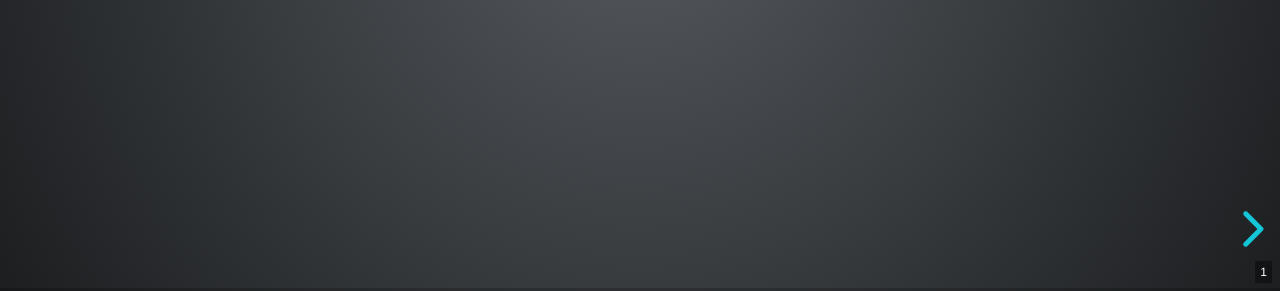
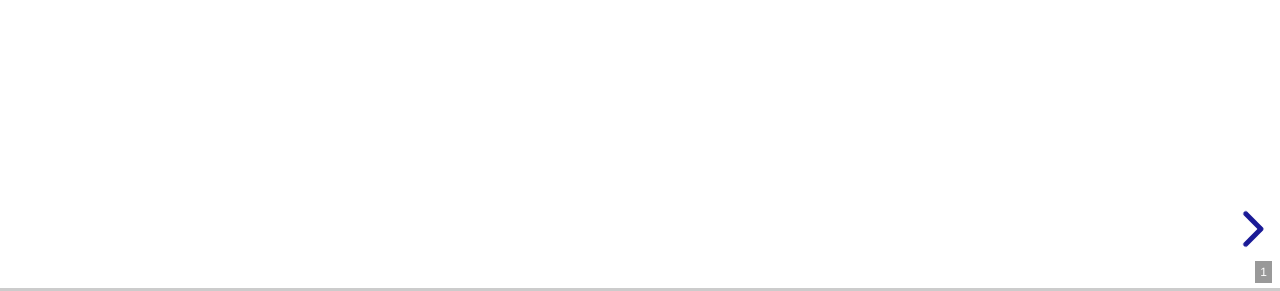
Before and after one commit to Briscky/mySlides, a plain HTML site: page testslide/assets/index.html in a window 1280 px wide. Shown: the part 509-800 px from the top of the page. Drawn offline with nearby package versions, Linux system fonts and the light colour scheme; some packages are replaced by stand-ins of ours; a web font is replaced by a local one.

Commit message:
change the theme

```diff
--- a/testslide/assets/index.html
+++ b/testslide/assets/index.html
@@ -8,7 +8,7 @@
     <link rel="shortcut icon" href="./favicon.ico" />
     <link rel="stylesheet" href="./dist/reset.css" />
     <link rel="stylesheet" href="./dist/reveal.css" />
-    <link rel="stylesheet" href="./dist/theme/league.css" id="theme" />
+    <link rel="stylesheet" href="./dist/theme/simple.css" id="theme" />
     <link rel="stylesheet" href="./css/highlight/tomorrow-night-bright.css" />
 
 
@@ -20,8 +20,6 @@
 
 
 # slide model
-
----
 
 By @Briscky
 
```
Also changed, not shown: testslide/assets/model.html (+1 -3 lines), 1 other file.
